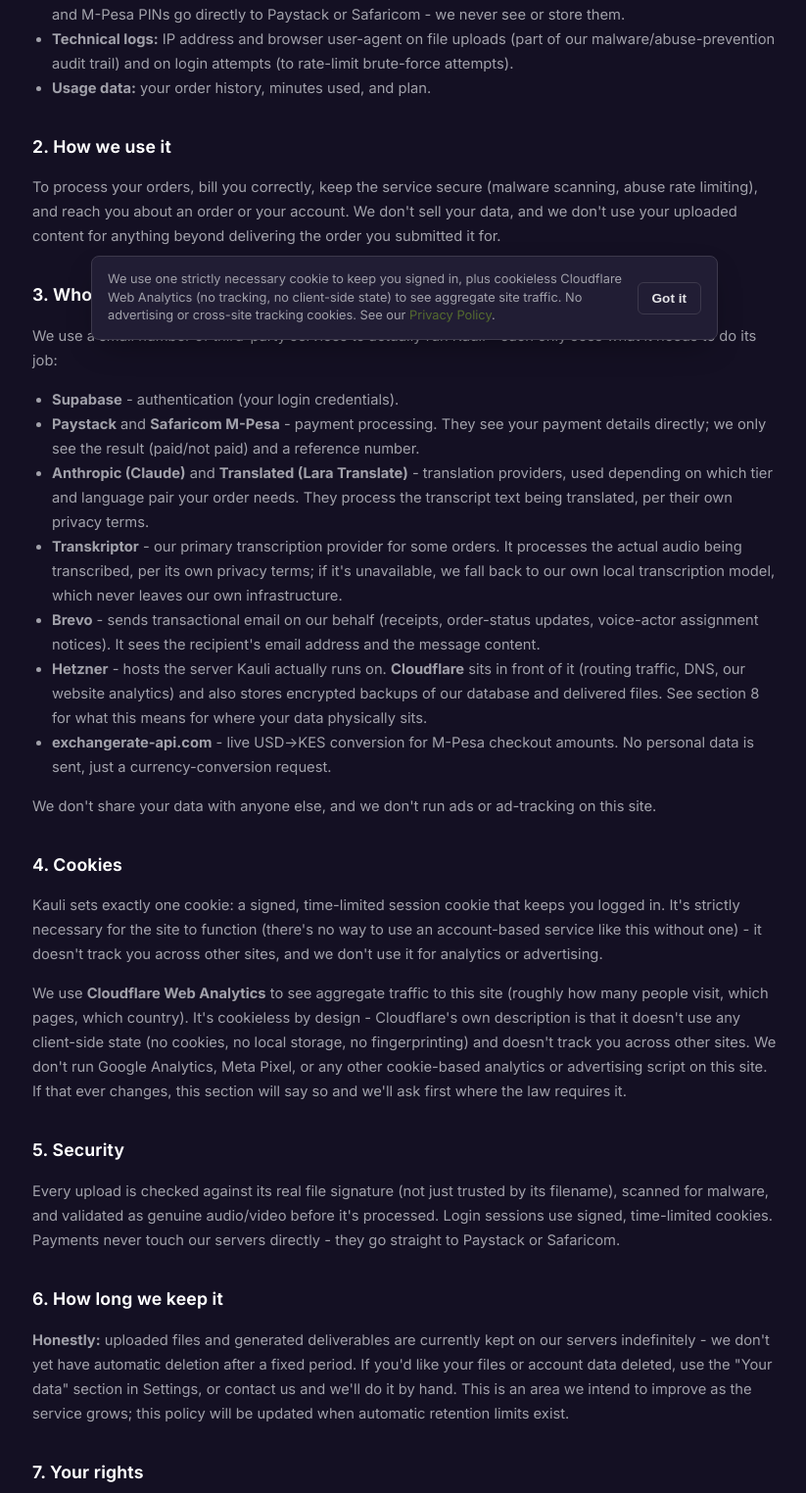
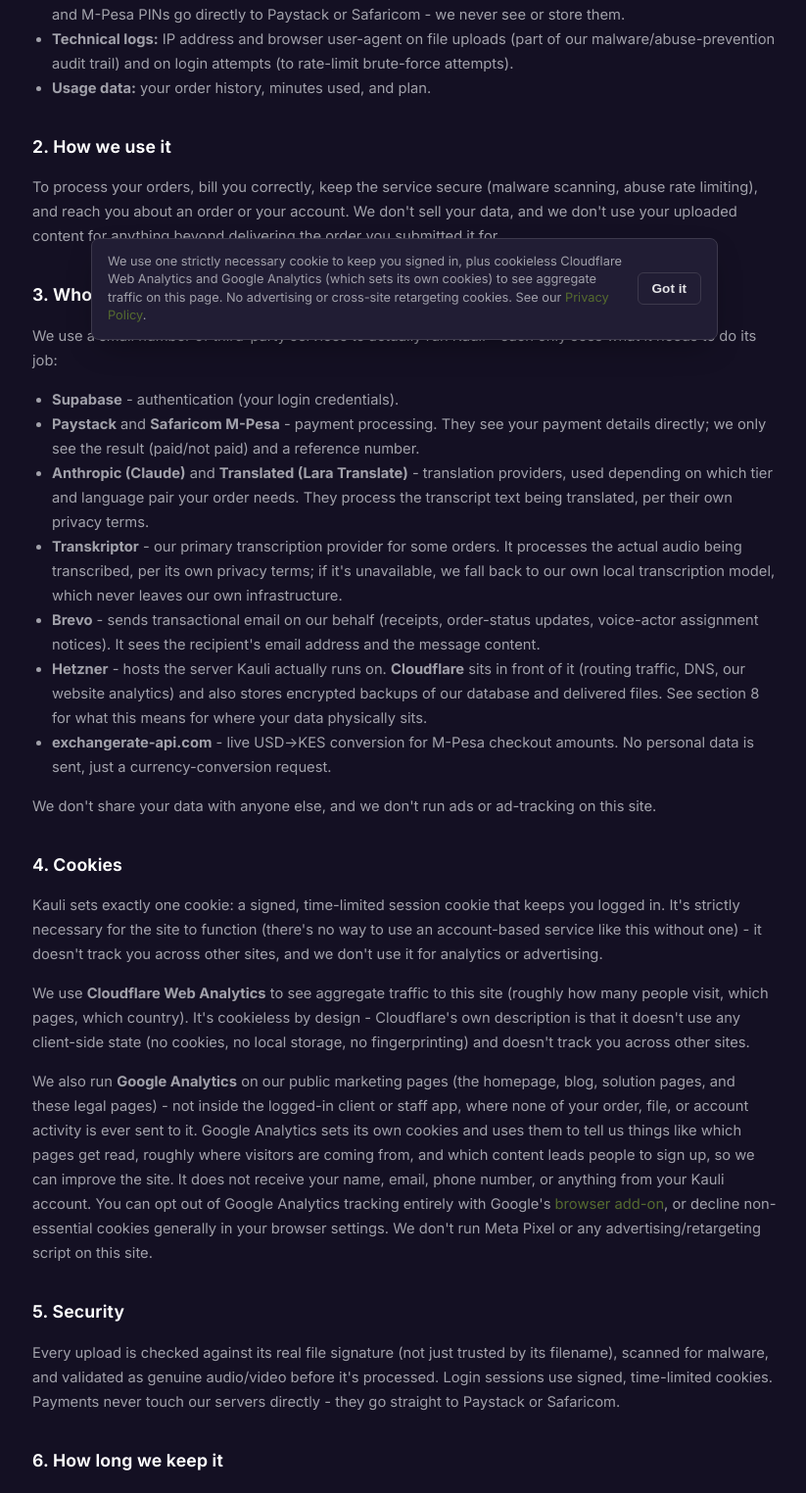
Before and after one commit to GodfreyNjo/Kauli, a FastAPI app: page /privacy in a window 1280 px wide. Shown: the part 437-1961 px from the top of the page at 98% size, without its empty margins (227-1050 px from the left). Run offline with FastAPI, Linux system fonts and the light colour scheme.

Commit message:
Connect Google Analytics to the public marketing site only
Real GA4 property (kauli-forgemedia.com), measurement ID G-29L6CFPNEB,
created by the user. Scoped deliberately narrow rather than dropped into
base.html: the gtag snippet lives in a new _ga.html partial, included
only from the six templates that already share the "m-public" body
class (marketing, blog index, blog post, solution pages, terms,
privacy) - never from base.html itself, so it can't end up inside the
logged-in client or staff app. A client's or editor's real order,
file, or account activity is never sent to Google.

privacy.html previously stated outright "we don't run Google Analytics
... if that ever changes, this section will say so" - that line was
true when written and stopped being true the moment this shipped, so
the cookies section is rewritten alongside the code: what GA collects,
that it's scoped to the public pages only, that it never sees anything
from a logged-in account, and a real link to Google's opt-out add-on.
The cookie notice banner (base.html) gets the same treatment via a new
overridable block - the six public pages show updated text mentioning
Google Analytics, every other page (app, login) keeps the original
Cloudflare-only wording untouched, verified by rendering login.html
and confirming no "gtag" or GA mention leaks into it.

Verified: Jinja parse-check on all nine touched/new templates; full
render of all six public pages against realistic fixtures (real
billing.PLANS/ADDONS/SERVICE_LEVELS, not guessed) confirming the GA
tag is present; full render of login.html confirming zero GA leakage
and the original cookie-notice text is unchanged.

Co-Authored-By: Claude Sonnet 5 <noreply@anthropic.com>

```diff
--- /dev/null
+++ b/webapp/templates/_cookie_notice_ga.html
@@ -0,0 +1,4 @@
+<span class="cookie-notice-full">We use one strictly necessary cookie to keep you signed in, plus
+   cookieless Cloudflare Web Analytics and Google Analytics (which sets its own cookies) to see
+   aggregate traffic on this page. No advertising or cross-site retargeting cookies.</span><span class="cookie-notice-short">Necessary
+   cookie, plus Cloudflare and Google Analytics. No ad-tracking cookies.</span>
--- /dev/null
+++ b/webapp/templates/_ga.html
@@ -0,0 +1,12 @@
+<!-- Google Analytics (GA4) - included only on the public marketing/blog/solution
+     pages (see the m-public templates below), never in base.html itself, so it
+     never runs inside the logged-in client or staff app. What this collects and
+     why is disclosed at /privacy#cookies. -->
+<script async src="https://www.googletagmanager.com/gtag/js?id=G-29L6CFPNEB"></script>
+<script>
+  window.dataLayer = window.dataLayer || [];
+  function gtag(){dataLayer.push(arguments);}
+  gtag('js', new Date());
+  gtag('config', 'G-29L6CFPNEB');
+</script>
+<!-- End Google Analytics -->
--- a/webapp/templates/base.html
+++ b/webapp/templates/base.html
@@ -154,10 +154,10 @@
   </div>
 
   <div class="cookie-notice" id="cookie-notice" style="display:none;" role="region" aria-label="Cookie notice">
-    <p><span class="cookie-notice-full">We use one strictly necessary cookie to keep you signed in, plus
+    <p>{% block cookie_notice_text %}<span class="cookie-notice-full">We use one strictly necessary cookie to keep you signed in, plus
        cookieless Cloudflare Web Analytics (no tracking, no client-side state) to see aggregate site
        traffic. No advertising or cross-site tracking cookies.</span><span class="cookie-notice-short">One
-       necessary cookie, plus cookieless analytics. No tracking or ad cookies.</span> See our
+       necessary cookie, plus cookieless analytics. No tracking or ad cookies.</span>{% endblock %} See our
        <a href="/privacy#cookies">Privacy Policy</a>.</p>
     <button type="button" id="cookie-notice-dismiss" class="btn secondary">Got it</button>
   </div>
--- a/webapp/templates/blog_index.html
+++ b/webapp/templates/blog_index.html
@@ -7,7 +7,9 @@
 <meta property="og:title" content="Kauli Blog">
 <meta property="og:description" content="Notes on Swahili, Kikuyu and English dubbing, translation and subtitling.">
 <link rel="icon" href="/static/kauli-icon.png">
+{% include "_ga.html" %}
 {% endblock %}
+{% block cookie_notice_text %}{% include "_cookie_notice_ga.html" %}{% endblock %}
 {% block content %}
 {% include "_nav.html" %}
 
--- a/webapp/templates/blog_post.html
+++ b/webapp/templates/blog_post.html
@@ -22,7 +22,9 @@
   "mainEntityOfPage": "{{ request.url.scheme }}://{{ request.url.netloc }}/blog/{{ post['slug'] }}"
 }
 </script>
+{% include "_ga.html" %}
 {% endblock %}
+{% block cookie_notice_text %}{% include "_cookie_notice_ga.html" %}{% endblock %}
 {% block content %}
 {% include "_nav.html" %}
 
--- a/webapp/templates/marketing.html
+++ b/webapp/templates/marketing.html
@@ -60,7 +60,9 @@
   ]
 }
 </script>
+{% include "_ga.html" %}
 {% endblock %}
+{% block cookie_notice_text %}{% include "_cookie_notice_ga.html" %}{% endblock %}
 {% block content %}
 <div class="marketing-page">
 
--- a/webapp/templates/privacy.html
+++ b/webapp/templates/privacy.html
@@ -2,6 +2,10 @@
 {% block theme %}dark{% endblock %}
 {% block body_class %}m-public{% endblock %}
 {% block title %}Privacy Policy{% endblock %}
+{% block head_extra %}
+{% include "_ga.html" %}
+{% endblock %}
+{% block cookie_notice_text %}{% include "_cookie_notice_ga.html" %}{% endblock %}
 {% block content %}
 {% include "_nav.html" %}
 
@@ -64,9 +68,16 @@
     <p>We use <strong>Cloudflare Web Analytics</strong> to see aggregate traffic to this site (roughly how
        many people visit, which pages, which country). It's cookieless by design - Cloudflare's own
        description is that it doesn't use any client-side state (no cookies, no local storage, no
-       fingerprinting) and doesn't track you across other sites. We don't run Google Analytics, Meta Pixel,
-       or any other cookie-based analytics or advertising script on this site. If that ever changes, this
-       section will say so and we'll ask first where the law requires it.</p>
+       fingerprinting) and doesn't track you across other sites.</p>
+    <p>We also run <strong>Google Analytics</strong> on our public marketing pages (the homepage, blog,
+       solution pages, and these legal pages) - not inside the logged-in client or staff app, where none of
+       your order, file, or account activity is ever sent to it. Google Analytics sets its own cookies and
+       uses them to tell us things like which pages get read, roughly where visitors are coming from, and
+       which content leads people to sign up, so we can improve the site. It does not receive your name,
+       email, phone number, or anything from your Kauli account. You can opt out of Google Analytics
+       tracking entirely with Google's <a href="https://tools.google.com/dlpage/gaoptout" target="_blank" rel="noopener">browser add-on</a>,
+       or decline non-essential cookies generally in your browser settings. We don't run Meta Pixel or any
+       advertising/retargeting script on this site.</p>
 
     <h2>5. Security</h2>
     <p>Every upload is checked against its real file signature (not just trusted by its filename), scanned
--- a/webapp/templates/solution_page.html
+++ b/webapp/templates/solution_page.html
@@ -8,7 +8,9 @@
 <meta property="og:description" content="{{ page.meta_description }}">
 <meta property="og:type" content="website">
 <link rel="icon" href="/static/kauli-icon.png">
+{% include "_ga.html" %}
 {% endblock %}
+{% block cookie_notice_text %}{% include "_cookie_notice_ga.html" %}{% endblock %}
 {% block content %}
 <div class="marketing-page">
   {% include "_nav.html" %}
--- a/webapp/templates/terms.html
+++ b/webapp/templates/terms.html
@@ -2,6 +2,10 @@
 {% block theme %}dark{% endblock %}
 {% block body_class %}m-public{% endblock %}
 {% block title %}Terms of Service{% endblock %}
+{% block head_extra %}
+{% include "_ga.html" %}
+{% endblock %}
+{% block cookie_notice_text %}{% include "_cookie_notice_ga.html" %}{% endblock %}
 {% block content %}
 {% include "_nav.html" %}
 
```
